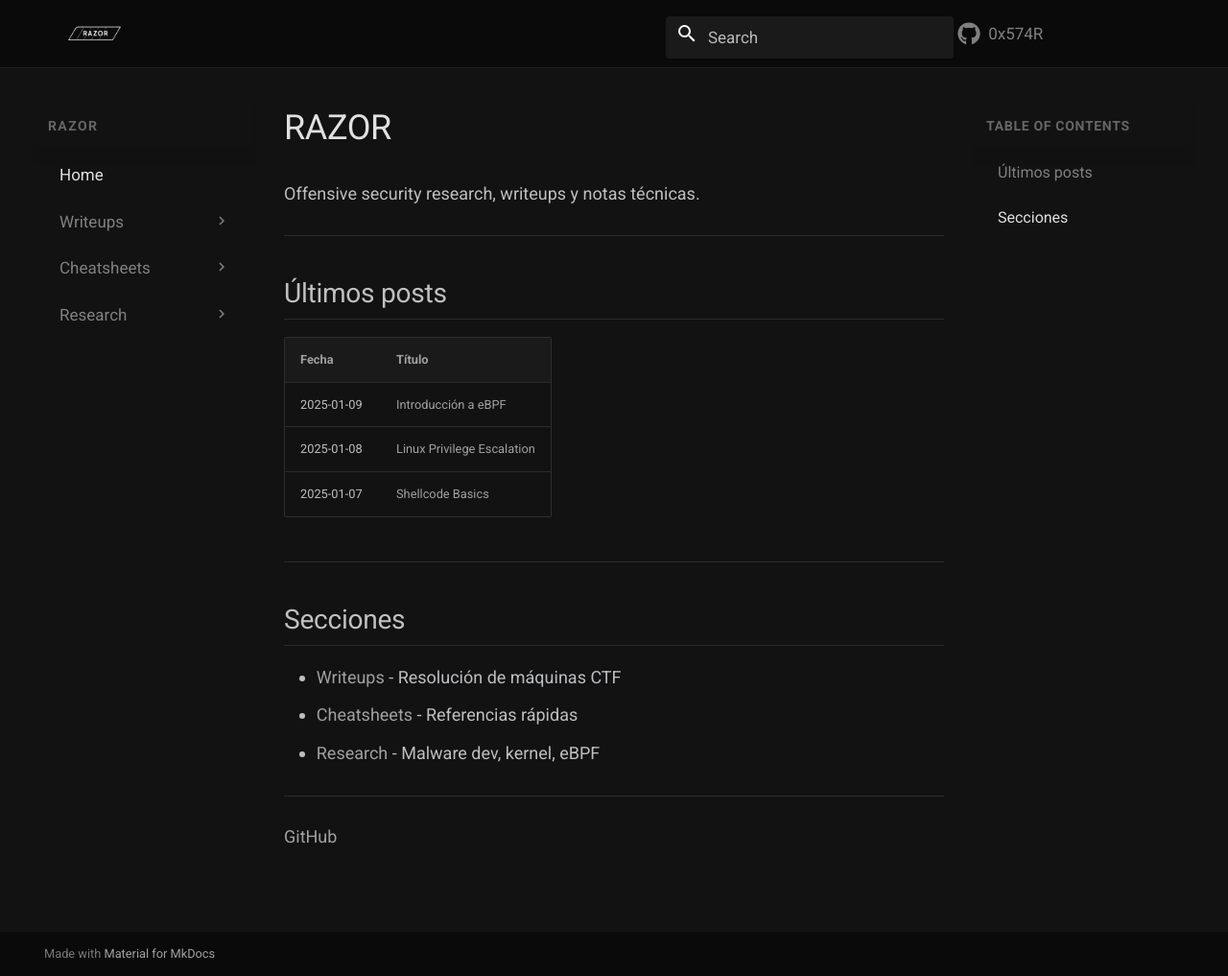
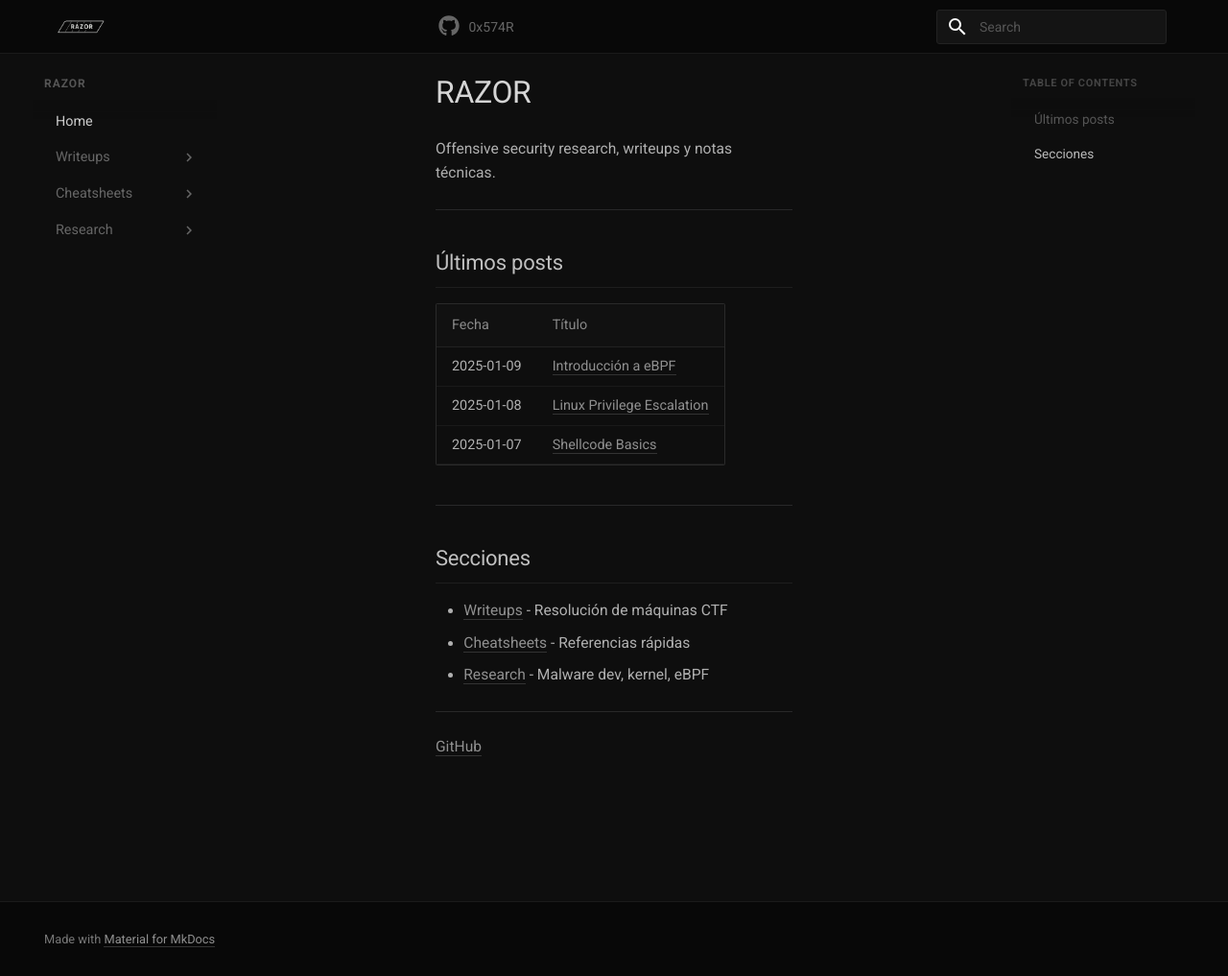
Before and after one commit to 0x574R/0x574R.github.io, an MkDocs documentation site: the page built from docs/index.md, in a window 1280 px wide and 1017 px high. Shown: the whole window at 96% size. Built offline with MkDocs 1.6.1 and Material for MkDocs 9.7.7, drawn with Linux system fonts in a browser that asks for light colours.

Commit message:
12 commit

```diff
--- a/docs/stylesheets/extra.css
+++ b/docs/stylesheets/extra.css
@@ -1,93 +1,123 @@
-/* ===== HEADER PROFESIONAL ===== */
+/* ===== VARIABLES ===== */
+:root {
+  --header-height: 2.8rem;
+  --sidebar-width: 10rem;
+  --toc-width: 10rem;
+}
 
-/* Header compacto */
+/* ===== ESQUEMA DE COLORES ===== */
+[data-md-color-scheme="slate"] {
+  --md-default-bg-color: #0e0e0e;
+  --md-default-bg-color--light: #151515;
+  --md-primary-fg-color: #0a0a0a;
+  --md-primary-fg-color--light: #1a1a1a;
+  --md-primary-fg-color--dark: #050505;
+  --md-accent-fg-color: #888;
+  --md-typeset-a-color: #999;
+}
+
+/* ===== HEADER COMPACTO ===== */
 .md-header {
-  background-color: #0a0a0a !important;
-  height: 3.5rem;
-  box-shadow: 0 1px 0 rgba(255,255,255,0.05);
+  background-color: #080808 !important;
+  height: var(--header-height);
+  box-shadow: none;
+  border-bottom: 1px solid #1a1a1a;
 }
 
 .md-header__inner {
-  padding: 0 1.5rem;
-  height: 3.5rem;
+  padding: 0 1rem;
+  height: var(--header-height);
   display: flex;
   align-items: center;
-  justify-content: space-between;
 }
 
-/* Logo - más grande, a la izquierda */
+/* Logo grande */
 .md-header__button.md-logo {
   padding: 0;
   margin-right: auto;
 }
 
 .md-header__button.md-logo img {
-  height: 2.5rem;
+  height: 2.2rem;
   width: auto;
+  opacity: 0.95;
 }
 
-/* Ocultar título del sitio en header */
+/* Ocultar título */
 .md-header__title {
   display: none;
 }
 
-/* Contenedor derecho - search + github */
-.md-header__inner > .md-header__source {
-  order: 3;
-}
-
-/* Search bar - a la derecha */
+/* Search - compacto, a la derecha */
 .md-search {
   order: 2;
   margin-left: auto;
-  margin-right: 1.5rem;
+  margin-right: 1rem;
 }
 
 .md-search__input {
-  background-color: #1a1a1a !important;
-  border-radius: 4px;
-  font-size: 0.85rem;
-  height: 2.2rem;
-  padding-left: 2.5rem;
-  width: 15rem;
+  background-color: #141414 !important;
+  border: 1px solid #222 !important;
+  border-radius: 3px;
+  font-size: 0.7rem;
+  height: 1.8rem;
+  padding-left: 2rem;
+  width: 12rem;
+  color: #888;
+}
+
+.md-search__input::placeholder {
+  color: #555;
+  font-size: 0.7rem;
 }
 
 .md-search__icon {
-  color: #666;
+  color: #555;
+  width: 1rem;
+  height: 1rem;
 }
 
-/* GitHub link - extremo derecho */
+/* GitHub */
 .md-header__source {
   margin-left: 0;
 }
 
 .md-source {
-  color: #808080;
-  font-size: 0.85rem;
+  color: #666;
+  font-size: 0.7rem;
 }
 
 .md-source:hover {
-  color: #c0c0c0;
+  color: #aaa;
 }
 
-/* ===== CONTENIDO PRINCIPAL ===== */
-
-/* Más espacio para el contenido */
-.md-main__inner {
-  margin-top: 1rem;
+.md-source__icon svg {
+  width: 1.1rem;
+  height: 1.1rem;
 }
 
-/* Sidebar izquierdo */
-.md-sidebar--primary {
-  padding-top: 1rem;
+/* ===== SIDEBARS ESTRECHOS ===== */
+.md-sidebar {
+  width: var(--sidebar-width);
+  padding: 0.8rem 0;
 }
 
+.md-sidebar--primary {
+  width: var(--sidebar-width);
+}
+
+.md-sidebar--secondary {
+  width: var(--toc-width);
+}
+
+/* Navegación lateral - texto pequeño */
 .md-nav__title {
-  font-size: 0.7rem;
+  font-size: 0.6rem;
   text-transform: uppercase;
-  letter-spacing: 0.1em;
-  color: #666;
-  padding: 0.6rem 0.8rem;
+  letter-spacing: 0.08em;
+  color: #555;
+  padding: 0.4rem 0.6rem;
+  font-weight: 600;
 }
 
 .md-nav__item {
@@ -95,129 +125,266 @@
 }
 
 .md-nav__link {
-  font-size: 0.85rem;
-  padding: 0.4rem 0.8rem !important;
-  color: #808080 !important;
+  font-size: 0.72rem;
+  padding: 0.25rem 0.6rem !important;
+  color: #666 !important;
+  transition: color 0.15s;
 }
 
 .md-nav__link:hover {
-  color: #c0c0c0 !important;
+  color: #aaa !important;
 }
 
 .md-nav__link--active,
 .md-nav__item--active > .md-nav__link {
-  color: #e0e0e0 !important;
+  color: #ccc !important;
+  font-weight: 500;
 }
 
-/* ===== ESQUEMA DE COLORES ===== */
+/* TOC derecho */
+.md-nav--secondary .md-nav__title {
+  font-size: 0.55rem;
+  text-transform: uppercase;
+  letter-spacing: 0.06em;
+  color: #444;
+}
 
-[data-md-color-scheme="slate"] {
-  --md-default-bg-color: #121212;
-  --md-default-bg-color--light: #1a1a1a;
-  --md-primary-fg-color: #1a1a1a;
-  --md-primary-fg-color--light: #2a2a2a;
-  --md-primary-fg-color--dark: #0d0d0d;
-  --md-accent-fg-color: #a0a0a0;
-  --md-typeset-a-color: #a0a0a0;
+.md-nav--secondary .md-nav__link {
+  font-size: 0.68rem;
+  color: #555 !important;
+}
+
+.md-nav--secondary .md-nav__link:hover {
+  color: #999 !important;
+}
+
+.md-nav--secondary .md-nav__link--active {
+  color: #bbb !important;
+}
+
+/* ===== CONTENIDO CENTRAL AMPLIO ===== */
+.md-content {
+  max-width: none;
+}
+
+.md-main__inner {
+  margin-top: 0;
+}
+
+@media screen and (min-width: 76.25em) {
+  .md-sidebar--primary {
+    width: var(--sidebar-width);
+  }
+
+  .md-sidebar--secondary {
+    width: var(--toc-width);
+  }
+
+  .md-content {
+    margin-left: var(--sidebar-width);
+    margin-right: var(--toc-width);
+  }
+}
+
+/* ===== TIPOGRAFÍA COMPACTA ===== */
+.md-typeset {
+  font-size: 0.78rem;
+  line-height: 1.65;
+  color: #b0b0b0;
+}
+
+.md-typeset h1 {
+  font-size: 1.6rem;
+  font-weight: 400;
+  color: #d5d5d5;
+  margin-bottom: 1.2rem;
+  letter-spacing: -0.01em;
+}
+
+.md-typeset h2 {
+  font-size: 1.1rem;
+  font-weight: 500;
+  color: #c0c0c0;
+  margin-top: 2rem;
+  margin-bottom: 0.8rem;
+  padding-bottom: 0.4rem;
+  border-bottom: 1px solid #1e1e1e;
+}
+
+.md-typeset h3 {
+  font-size: 0.95rem;
+  font-weight: 500;
+  color: #a8a8a8;
+  margin-top: 1.5rem;
+}
+
+.md-typeset h4 {
+  font-size: 0.85rem;
+  color: #909090;
+}
+
+.md-typeset p {
+  margin-bottom: 0.8rem;
 }
 
 /* Links */
 .md-typeset a {
-  color: #a0a0a0 !important;
+  color: #909090 !important;
+  text-decoration: none;
+  border-bottom: 1px solid #333;
+  transition: all 0.15s;
 }
 
 .md-typeset a:hover {
-  color: #e0e0e0 !important;
+  color: #c0c0c0 !important;
+  border-bottom-color: #555;
 }
 
-/* Código */
+/* ===== CÓDIGO ===== */
 .md-typeset pre {
-  background-color: #1a1a1a !important;
-  border-radius: 4px;
+  background-color: #0c0c0c !important;
+  border: 1px solid #1a1a1a;
+  border-radius: 3px;
+  padding: 0.8rem 1rem;
+  font-size: 0.72rem;
+  line-height: 1.5;
 }
 
 .md-typeset code {
-  background-color: #1e1e1e;
-  color: #c0c0c0;
-  border-radius: 3px;
-  padding: 0.1em 0.3em;
+  background-color: #151515;
+  color: #a0a0a0;
+  border-radius: 2px;
+  padding: 0.15em 0.35em;
+  font-size: 0.82em;
+  border: 1px solid #1e1e1e;
 }
 
-/* Tablas */
+.md-typeset pre code {
+  background: transparent;
+  border: none;
+  padding: 0;
+}
+
+/* Copy button */
+.md-clipboard {
+  color: #444;
+}
+
+.md-clipboard:hover {
+  color: #888;
+}
+
+/* ===== TABLAS ===== */
+.md-typeset table:not([class]) {
+  font-size: 0.72rem;
+  border-collapse: collapse;
+}
+
 .md-typeset table:not([class]) th {
-  background-color: #1a1a1a;
-  color: #a0a0a0;
+  background-color: #111;
+  color: #888;
+  font-weight: 500;
+  padding: 0.5rem 0.8rem;
+  border-bottom: 1px solid #222;
 }
 
 .md-typeset table:not([class]) td {
-  border-color: #2a2a2a;
+  padding: 0.4rem 0.8rem;
+  border-bottom: 1px solid #1a1a1a;
 }
 
-/* Table of contents - derecha */
-.md-sidebar--secondary {
-  padding-top: 1rem;
+.md-typeset table:not([class]) tr:hover td {
+  background-color: #0f0f0f;
 }
 
-.md-nav--secondary .md-nav__title {
-  font-size: 0.7rem;
-  text-transform: uppercase;
-  letter-spacing: 0.05em;
-  color: #666;
+/* ===== ADMONITIONS ===== */
+.md-typeset .admonition,
+.md-typeset details {
+  background-color: #0c0c0c;
+  border: 1px solid #1e1e1e;
+  border-radius: 3px;
+  font-size: 0.75rem;
+  box-shadow: none;
 }
 
-.md-nav--secondary .md-nav__link {
-  font-size: 0.8rem;
+.md-typeset .admonition-title,
+.md-typeset summary {
+  background-color: #111;
+  border-bottom: 1px solid #1a1a1a;
+  font-size: 0.72rem;
+  font-weight: 500;
+  padding: 0.5rem 0.8rem;
 }
 
-/* Footer */
+.md-typeset .admonition-title::before,
+.md-typeset summary::before {
+  filter: grayscale(100%) brightness(0.6);
+}
+
+/* ===== FOOTER MINIMALISTA ===== */
 .md-footer {
-  background-color: #0a0a0a;
+  background-color: #080808;
+  border-top: 1px solid #1a1a1a;
   margin-top: 3rem;
 }
 
 .md-footer-meta {
-  background-color: #0a0a0a;
+  background-color: #080808;
+  padding: 0.8rem;
 }
 
-/* Admonitions */
-.md-typeset .admonition,
-.md-typeset details {
-  border-color: #333333;
-  background-color: #1a1a1a;
-  border-radius: 4px;
+.md-footer-meta__inner {
+  font-size: 0.65rem;
+  color: #444;
 }
 
-.md-typeset .admonition-title,
-.md-typeset summary {
-  background-color: #222222;
-  border-color: #333333;
+/* Nav footer */
+.md-footer__inner {
+  padding: 0.6rem 1rem;
 }
 
-.md-typeset .admonition-title::before,
-.md-typeset summary::before {
-  filter: grayscale(100%);
+.md-footer__link {
+  font-size: 0.7rem;
 }
 
-/* Content area - mejor tipografía */
-.md-typeset {
-  font-size: 0.9rem;
-  line-height: 1.7;
+/* ===== SCROLLBAR SUTIL ===== */
+::-webkit-scrollbar {
+  width: 6px;
+  height: 6px;
 }
 
-.md-typeset h1 {
-  font-weight: 500;
-  color: #e0e0e0;
-  margin-bottom: 1.5rem;
+::-webkit-scrollbar-track {
+  background: #0a0a0a;
 }
 
-.md-typeset h2 {
-  font-weight: 500;
-  color: #c0c0c0;
-  margin-top: 2rem;
-  padding-bottom: 0.3rem;
-  border-bottom: 1px solid #2a2a2a;
+::-webkit-scrollbar-thumb {
+  background: #252525;
+  border-radius: 3px;
 }
 
-.md-typeset h3 {
-  color: #a0a0a0;
+::-webkit-scrollbar-thumb:hover {
+  background: #333;
 }
+
+/* ===== SELECCIÓN ===== */
+::selection {
+  background: #2a2a2a;
+  color: #e0e0e0;
+}
+
+/* ===== LISTAS ===== */
+.md-typeset ul,
+.md-typeset ol {
+  margin-left: 0.8rem;
+}
+
+.md-typeset li {
+  margin-bottom: 0.3rem;
+}
+
+/* ===== RESPONSIVE ===== */
+@media screen and (max-width: 76.25em) {
+  .md-nav--primary .md-nav__title {
+    background-color: #0a0a0a;
+  }
+}
```
